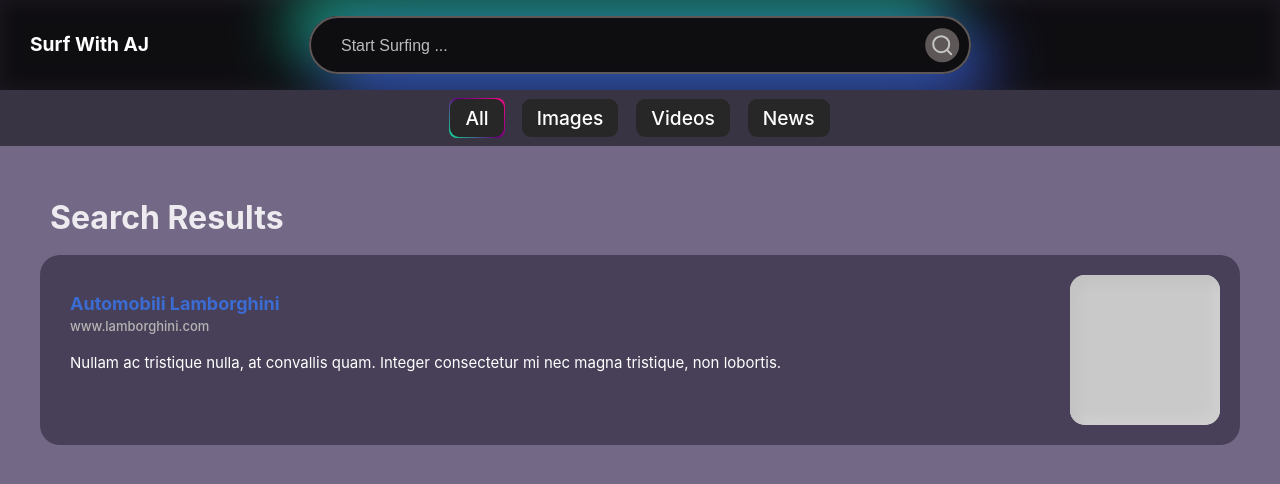
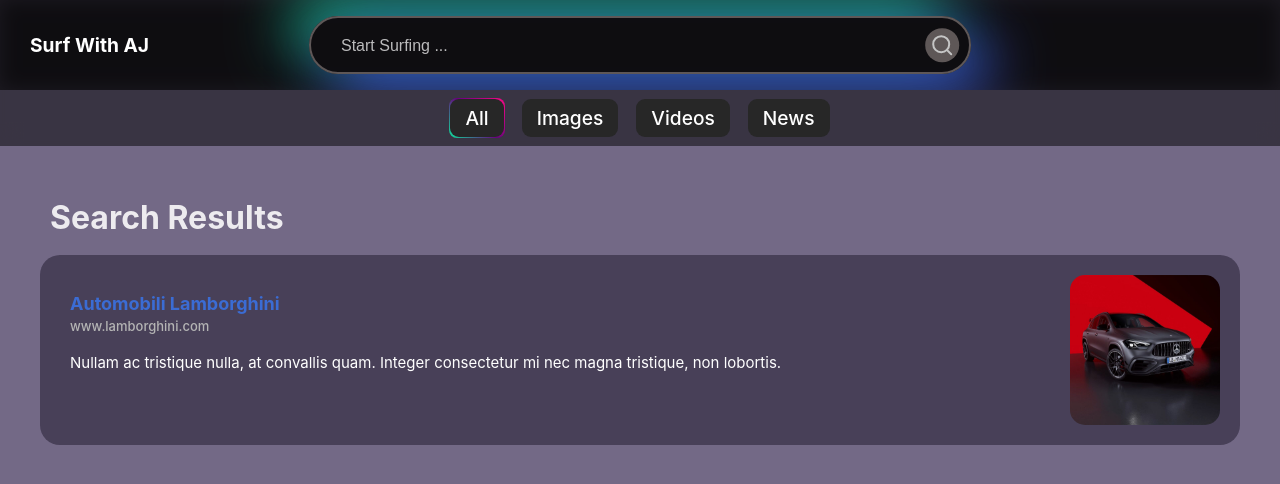
Before and after one commit to AJrelapse/personal-search-engine, a React (Vite) app in the folder frontend/: page /search in a window 1280 px wide. Shown: the top 484 px of the page. Built offline with nearby package versions, Linux system fonts and the light colour scheme.

Commit message:
fix: navbar and searchpage tweaks

```diff
--- a/frontend/src/components/navbar/navbar.css
+++ b/frontend/src/components/navbar/navbar.css
@@ -47,11 +47,12 @@
     overflow-x: hidden;
 }
 
-.search-container h1 {
+.search-container a {
     color: white;
     font-size: 1.2rem;
     margin-right: 1rem;
     position: absolute;
     left: 1rem;
     padding-left: 30px;
+    font-weight: bold;
 }
--- a/frontend/src/components/navbar/navbar.jsx
+++ b/frontend/src/components/navbar/navbar.jsx
@@ -3,6 +3,8 @@ import { Link, useLocation } from 'react-router-dom';
 import './navbar.css';
 import Button from '../buttons/button';
 import SearchBar from '../searchbar/searchbar';
+import { useNavigate } from 'react-router-dom';
+
 
 const Navbar = () => {
     const location = useLocation();
@@ -14,11 +16,17 @@ const Navbar = () => {
         { text: 'News', path: '/news' },
     ];
 
+    const navigate= useNavigate();
+
+    const handleClick = () => {
+        navigate('/');
+    }
+
     return (
         <div>
             <div className="navbar">
                 <div className="search-container">
-                    <h1>Surf With AJ</h1>
+                    <a onClick={handleClick}>Surf With AJ</a>
                     <SearchBar />
                 </div>
                 <div className='button-container'>
--- a/frontend/src/pages/Search/searchPage.css
+++ b/frontend/src/pages/Search/searchPage.css
@@ -48,11 +48,15 @@
   .card-image {
     height: 150px;
     width:150px;
-    background-color: #c9c9c9;
+    border-radius: 20px;
+    float: right;
+  }
+
+  .card-image img{
+    height: 150px;
+    max-width:100%;
+    object-fit: cover;
     border-radius: 15px;
-    box-shadow: inset 8px 8px 10px #c3c3c3,
-              inset -8px -8px 10px #cfcfcf;
-    float: right;
   }
 
   .card-body {
--- a/frontend/src/pages/Search/searchPage.jsx
+++ b/frontend/src/pages/Search/searchPage.jsx
@@ -24,7 +24,7 @@ function SearchPage() {
                 </p>
                 </div>
                 </div>
-                <a href=""><div class="card-image"><img src=""/></div></a>
+                <a href=""><div class="card-image"><img src="/gla2.jpg"/></div></a>
                 </div>
             </div>
 
--- a/frontend/src/pages/image-pg/imagePage.jsx
+++ b/frontend/src/pages/image-pg/imagePage.jsx
@@ -13,13 +13,13 @@ function ImagesPage() {
             <div className='image-page-cont'>
 
                 <div class="card3">
-                <div class="card3-image"><img src="../../../public/gla.avif"/></div>
+                <div class="card3-image"><img src="/gla.avif"/></div>
                 <p class="card3-title">GLA 200</p>
                 <p class="footer3">www.mercedes.com</p>
                 </div>
 
                 <div class="card3">
-                <div class="card3-image"><img src="../../../public/gla2.jpg"/></div>
+                <div class="card3-image"><img src="/gla2.jpg"/></div>
                 <p class="card3-title">Card title</p>
                 <p class="footer3">Written by <span class="by-name3">John Doe</span> on <span class="date3">25/05/23</span></p>
                 </div>
@@ -44,13 +44,13 @@ function ImagesPage() {
                 </div>
 
                 <div class="card3">
-                <div class="card3-image"><img src="../../../public/gla.avif"/></div>
+                <div class="card3-image"><img src="/gla.avif"/></div>
                 <p class="card3-title">GLA 200</p>
                 <p class="footer3">www.mercedes.com</p>
                 </div>
 
                 <div class="card3">
-                <div class="card3-image"><img src="../../../public/gla2.jpg"/></div>
+                <div class="card3-image"><img src="/gla2.jpg"/></div>
                 <p class="card3-title">Card title</p>
                 <p class="footer3">Written by <span class="by-name3">John Doe</span> on <span class="date3">25/05/23</span></p>
                 </div>
```
